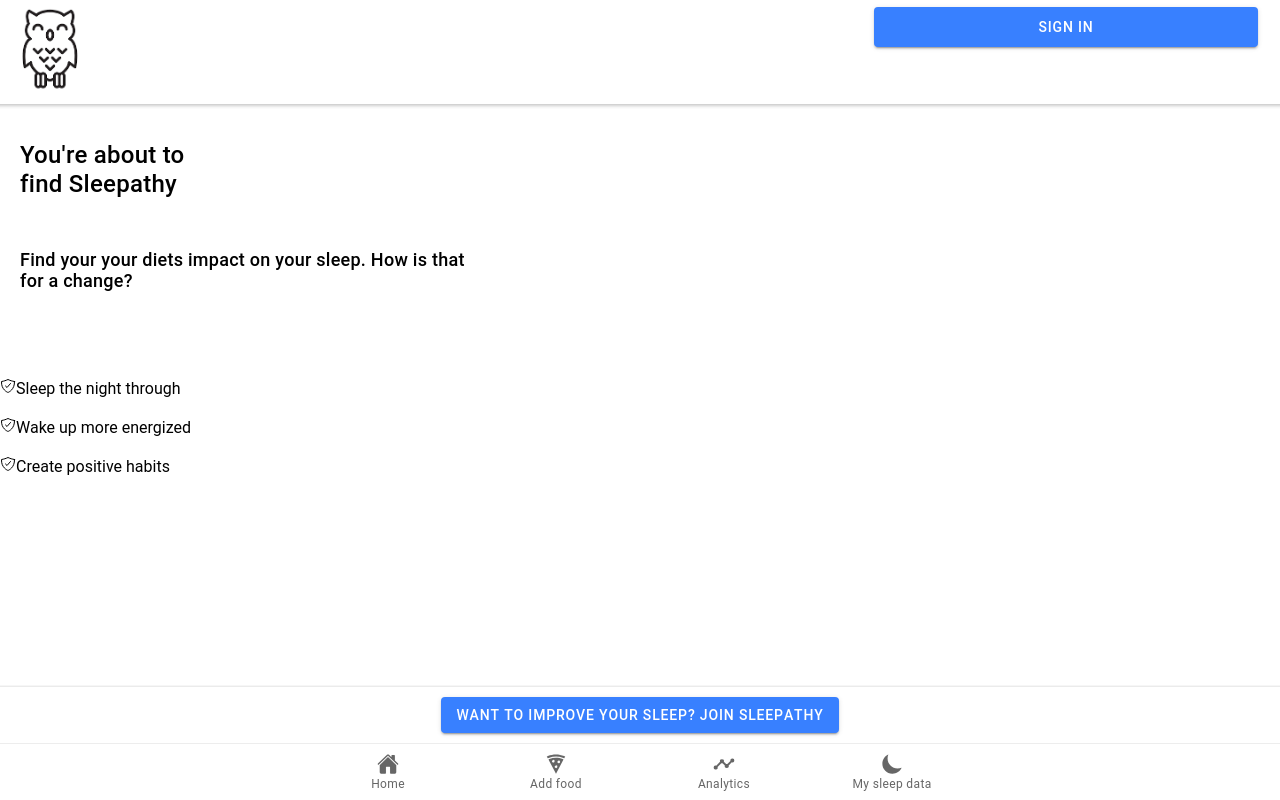
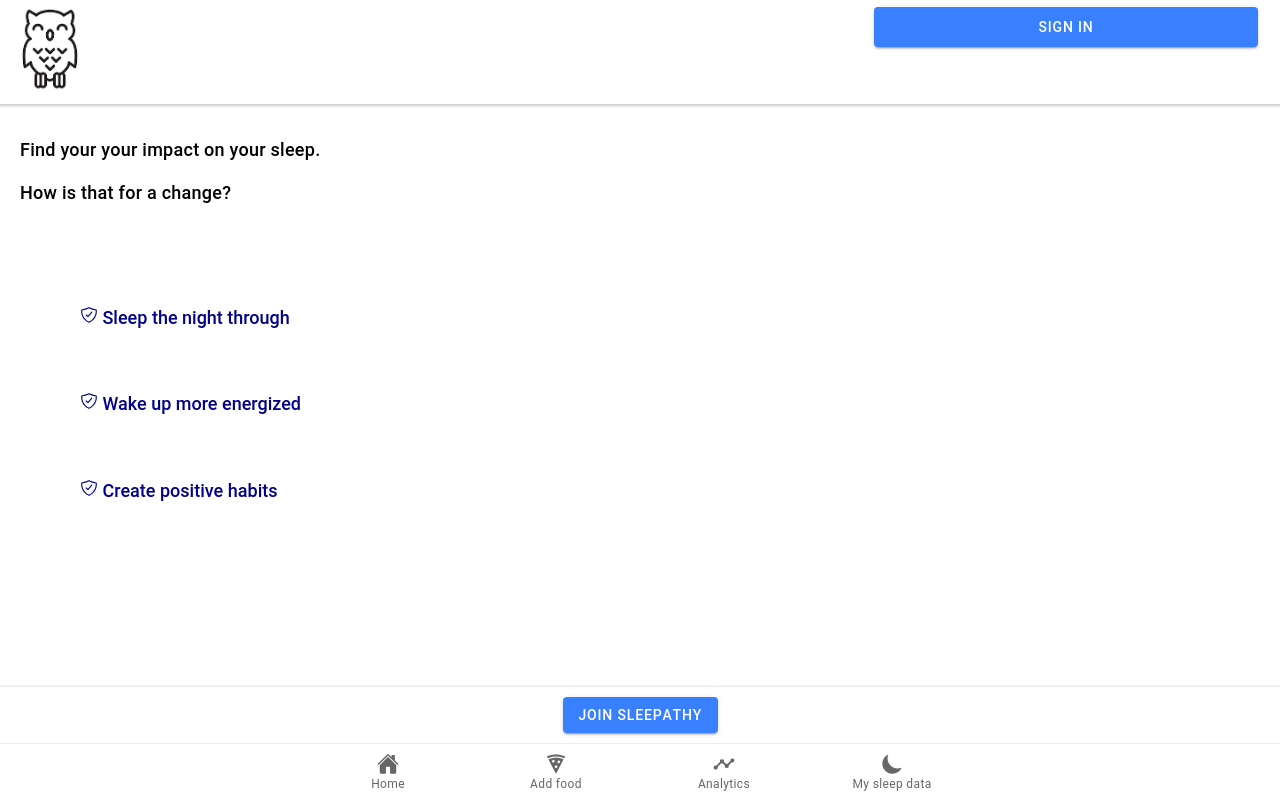
Before and after one commit to JANHMS/SleepDietApp, a React (Create React App) app: page /screen in a window 1280 px wide. Built offline with nearby package versions, Linux system fonts and the light colour scheme.

Commit message:
feat: Login and register

```diff
--- a/src/App.tsx
+++ b/src/App.tsx
@@ -35,6 +35,8 @@
 /* Theme variables */
 import './theme/variables.css';
 import Homescreen from './components/HomeScreen';
+import LoginPage from './pages/LoginPage';
+import RegisterPage from './pages/RegisterPage';
 
 const App: React.FC = () => (
   <IonApp>
@@ -42,6 +44,9 @@
       <IonTabs>
         <IonRouterOutlet>
             <Route path="/screen" component={Homescreen} exact/>
+            <Route path="/login" component={LoginPage} exact/>
+            <Route path="/register" component={RegisterPage} exact/>
+
           <Route exact path="/home">
             <HomeTab />
           </Route>
--- a/src/components/HomeScreen.tsx
+++ b/src/components/HomeScreen.tsx
@@ -24,22 +24,35 @@
       <br/>
       <IonContent className="icon-padding">
         <IonTitle>
-          <h2>You're about to <br/> find Sleepathy</h2>
-        <br/>
-        <h5>Find your your diets impact on your sleep. How is that <br /> for a change?</h5>
+        <h5>Find your your impact on your sleep. <br />  <br />  How is that for a change?</h5>
       </IonTitle>
     <br/>
     <br/>
     <br/>
     <br/>
-    <div style={{left: "70px", top:"50%"}}>
-        <div><IonIcon icon={shieldCheckmarkOutline}/>Sleep the night through</div>
+
+        <h5 style={{
+        top:"30%",
+      marginLeft:"80px",
+      color:"darkblue"
+    }}><IonIcon icon={shieldCheckmarkOutline}/>  Sleep the night through</h5>
       <br/>
-        <div><IonIcon icon={shieldCheckmarkOutline}/>Wake up more energized</div>
       <br/>
-        <div><IonIcon icon={shieldCheckmarkOutline}/>Create positive habits</div>
+        <h5 style={{
+        top:"30%",
+      marginLeft:"80px",
+      color:"darkblue"
+    }}><IonIcon icon={shieldCheckmarkOutline}/>  Wake up more energized</h5>
       <br/>
-    </div>
+      <br/>
+        <h5 style={{
+        top:"30%",
+      marginLeft:"80px",
+      color:"darkblue"
+    }}><IonIcon icon={shieldCheckmarkOutline}/>  Create positive habits</h5>
+
+      <br/>
+      <br/>
       </IonContent>
 
       <IonFooter>
@@ -49,7 +62,7 @@
             <IonRow class="ion-align-items-center">
               <IonCol size="12" class="ion-text-center">
                 <IonButton routerLink="/register">
-                  Want to improve your sleep? Join Sleepathy
+                  Join Sleepathy
                 </IonButton>
               </IonCol>
             </IonRow>
```
